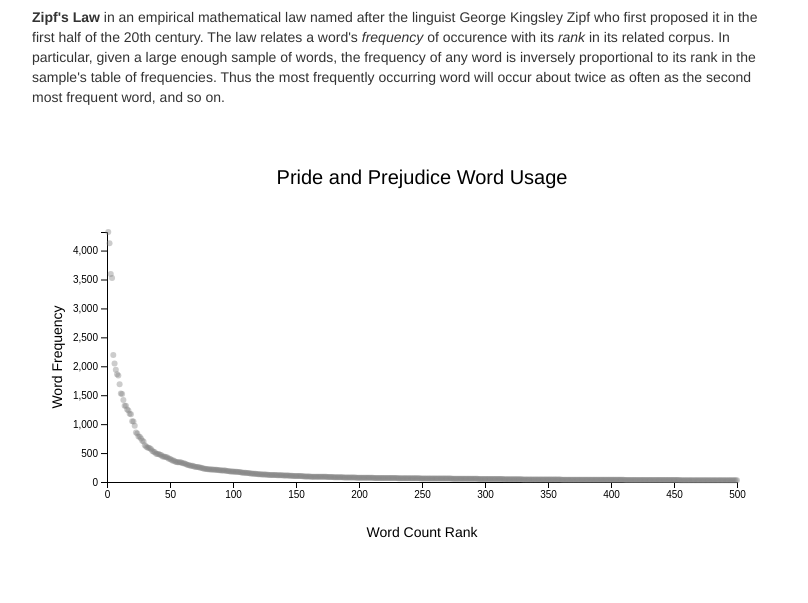
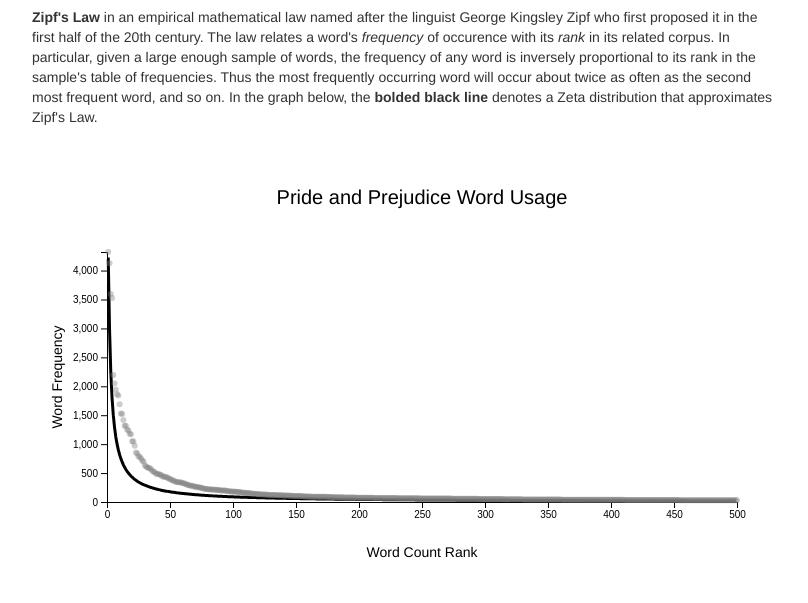
Before and after one commit to zeeodd/info3300p2, a plain HTML site: page index.html in a window 1280 px wide. Shown: the part 47-650 px from the top of the page, without its empty margins (233-1041 px from the left). Drawn offline with nearby package versions, Linux system fonts and the light colour scheme.

Commit message:
Added baseline to pride and prejudice graph

```diff
--- a/index.html
+++ b/index.html
@@ -34,7 +34,7 @@
                     Zipf's Law Proof of Concept
                 </div>
                 <div class='text-paragraph col-xs-offset-2 col-xs-8'>
-                    <b>Zipf's Law</b> in an empirical mathematical law named after the linguist George Kingsley Zipf who first proposed it in the first half of the 20th century. The law relates a word's <em>frequency</em> of occurence with its <em>rank</em> in its related corpus. In particular, given a large enough sample of words, the frequency of any word is inversely proportional to its rank in the sample's table of frequencies. Thus the most frequently occurring word will occur about twice as often as the second most frequent word, and so on.
+                    <b>Zipf's Law</b> in an empirical mathematical law named after the linguist George Kingsley Zipf who first proposed it in the first half of the 20th century. The law relates a word's <em>frequency</em> of occurence with its <em>rank</em> in its related corpus. In particular, given a large enough sample of words, the frequency of any word is inversely proportional to its rank in the sample's table of frequencies. Thus the most frequently occurring word will occur about twice as often as the second most frequent word, and so on. In the graph below, the <b>bolded black line</b> denotes a Zeta distribution that approximates Zipf's Law.
                 </div>
             </div>
 
@@ -324,18 +324,25 @@
 
                         prideData = prideData.slice(0, 500);
 
-                        var pathGenerator = d3.line()
-                            .x(function (d, i) { return prideXScale(i+1) })
-                            .y(function (d, i) { return prideYScale(d.count) });
+                        var baselineData = [];
+                        for (var i = 1; i <= 500; i++) {
+                            baselineData.push(Math.min((9000/i), 4200));
+                        }
+                        console.log(baselineData);
+
+                        var pridePathGen = d3.line()
+                            .x(function (d, i) { return prideXScale(i) })
+                            .y(function (d, i) { return prideYScale(d) });
 
                         var prideWordLabel = addLabels("Pride and Prejudice Word Usage", "Word Frequency", "Word Count Rank", prideSvg);
 
-                        prideSvg.selectAll("path")
-                            .data([prideData])
+                        prideSvg.selectAll("path.baseline")
+                            .data([baselineData])
                             .enter()
                             .append("path")
-                            .attr("d", function (d, i) { return pathGenerator(d) })
-                            .attr("stroke", "grey")
+                            .attr("d", function (d) { return pridePathGen(d) })
+                            .attr("stroke", "black")
+                            .attr("stroke-width", 3)
                             .attr("fill", "none");
 
                         prideSvg.selectAll("circle")
```
